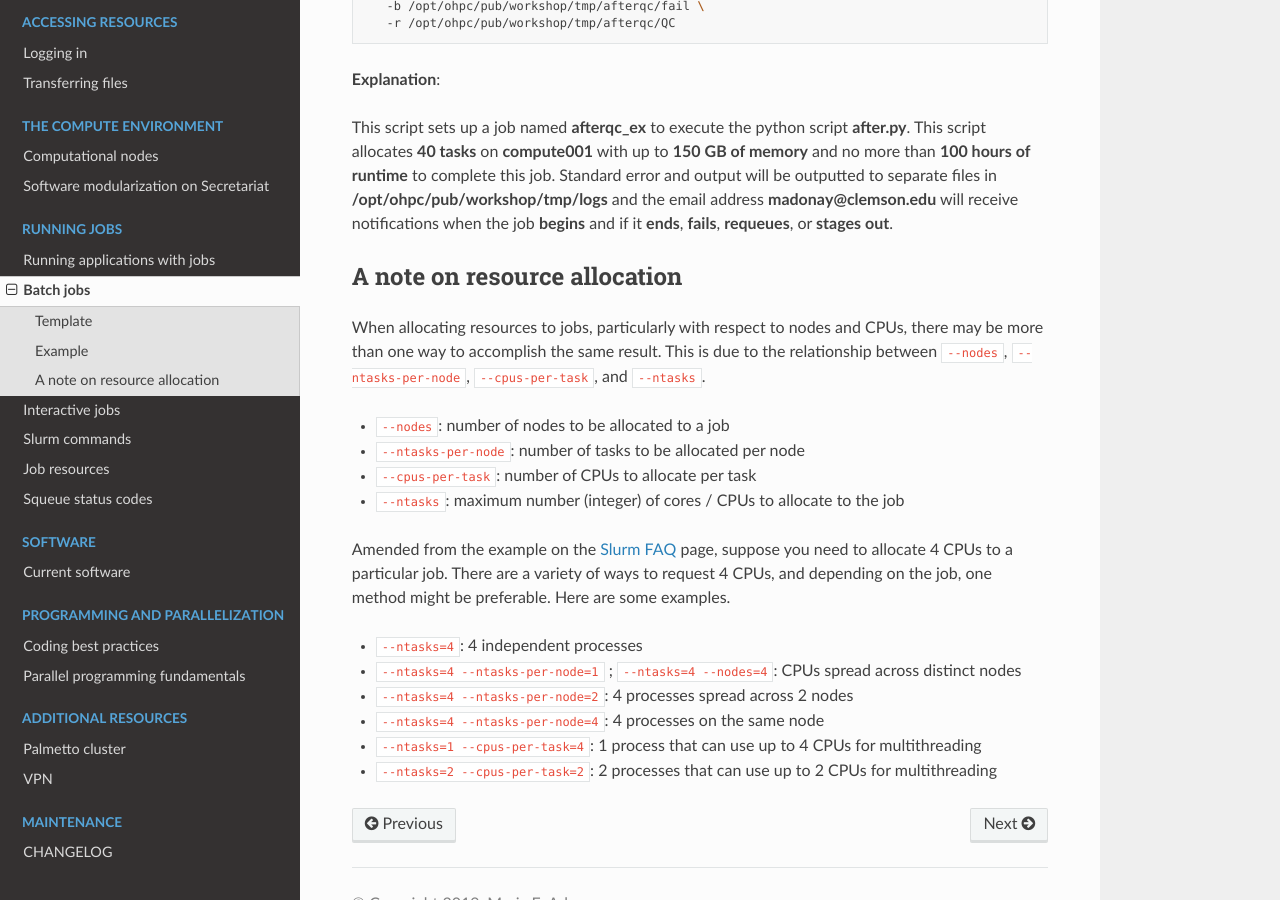
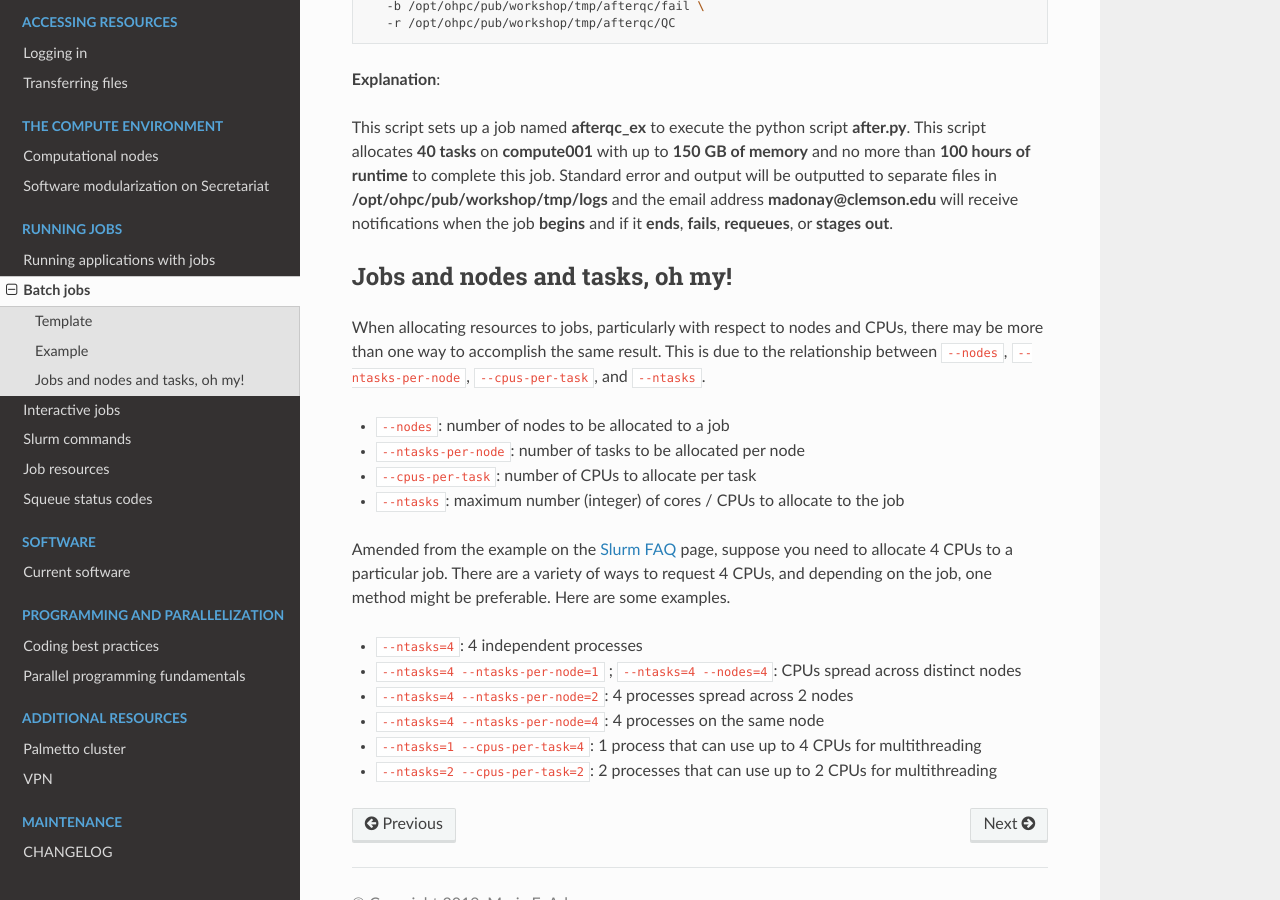
Before and after one commit to amalgamaria/secretariat, a Sphinx documentation site: the page built from docs/running-jobs/batch-jobs.rst, in a window 1280 px wide and 900 px high, scrolled down 1883 px. Built offline with Sphinx 7.4.7 and the Read the Docs theme 2.0.0, drawn with Linux system fonts in a browser that asks for light colours.

Commit message:
Reformat content v3

```diff
--- a/docs/running-jobs/batch-jobs.rst
+++ b/docs/running-jobs/batch-jobs.rst
@@ -24,68 +24,42 @@
 
 - [``jobname``]: name that will be assigned to your job within Secretariat
 
-
 - [``cpus``]: maximum number (integer) of cores / CPUs to allocate to the job
 
-
 - [``node``]: name of node to which you will submit your job
-
 
 - [``time``]: maximum amount of time to allocate to the job
 
   - *minutes*
-
   - *minutes:seconds*
-
   - *hours:minutes:seconds*
-
   - *days-hours*
-
   - *days-hours:minutes*
-
   - *days-hours:minutes:seconds*
-
 
 - [``mem``]: maximum amount of memory (integer) to allocate to each node
 
   - kilobyes: *K*
-
   - megabyes: *M*
-
   - gigabytes: *G*
-
   - terabytes: *T*
 
-
 - [``/path/to/``][``jobname``]: parent directory and filename of which to print standard error and output
-
 
 - [``mailtype``]: events for which to send notifications via email
 
    - *NONE*
-
    - *BEGIN*
-
    - *END*
-
    - *FAIL*
-
    - *REQUEUE*
-
    - *ALL* (BEGIN, END, FAIL, REQUEUE, STAGE_OUT)
-
    - *STAGE_OUT*
-
    - *TIME_LIMIT*
-
    - *TIME_LIMIT_90*
-
    - *TIME_LIMIT_80*
-
    - *TIME_LIMIT_50*
-
    - *ARRAY_TASKS*
-
 
 - [``username``]: email address before the "@" to send the notifications specified in [``mailtype``]
 
@@ -123,8 +97,8 @@
 
 This script sets up a job named **afterqc_ex** to execute the python script **after.py**. This script allocates **40 tasks** on **compute001** with up to **150 GB of memory** and no more than **100 hours of runtime** to complete this job. Standard error and output will be outputted to separate files in **/opt/ohpc/pub/workshop/tmp/logs** and the email address **madonay@clemson.edu** will receive notifications when the job **begins** and if it **ends**, **fails**, **requeues**, or **stages out**.
 
-A note on resource allocation
------------------------------
+Jobs and nodes and tasks, oh my!
+--------------------------------
 
 When allocating resources to jobs, particularly with respect to nodes and CPUs, there may be more than one way to accomplish the same result. This is due to the relationship between ``--nodes``, ``--ntasks-per-node``, ``--cpus-per-task``, and ``--ntasks``.
 
```
